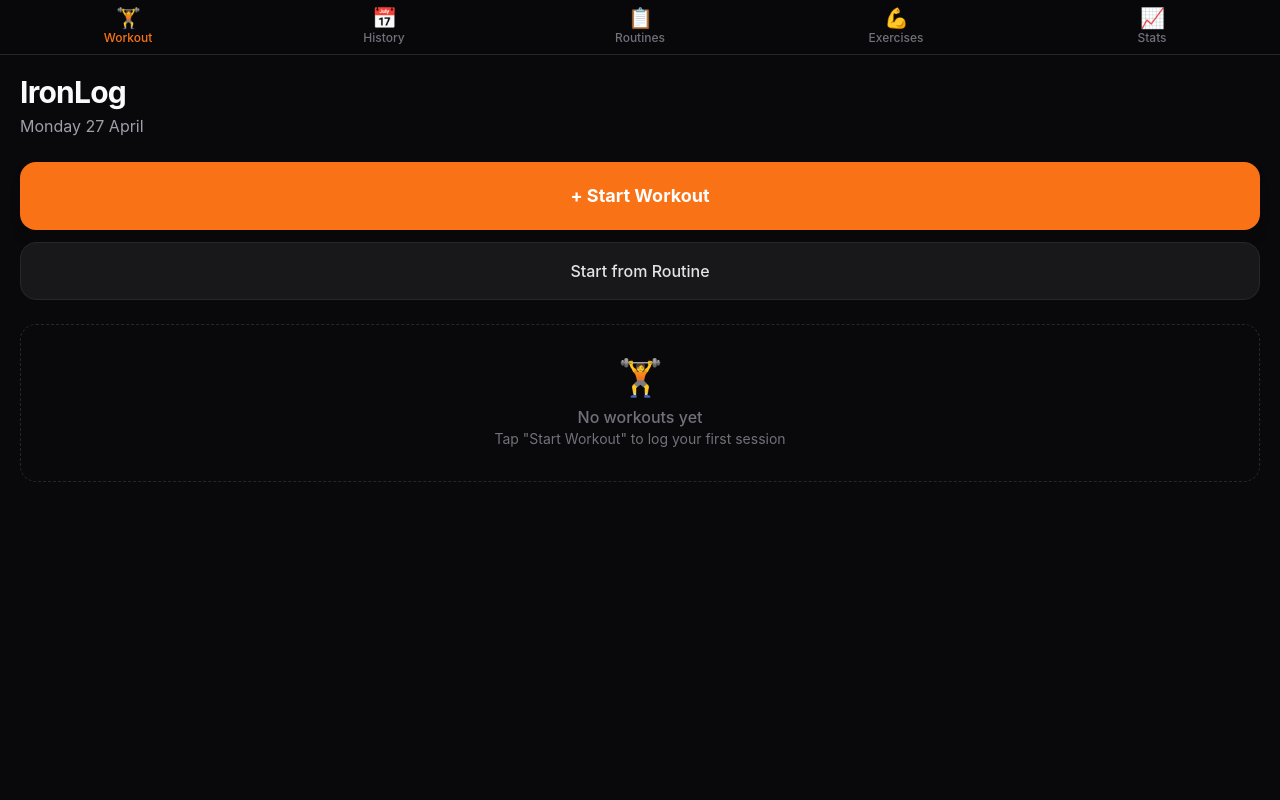
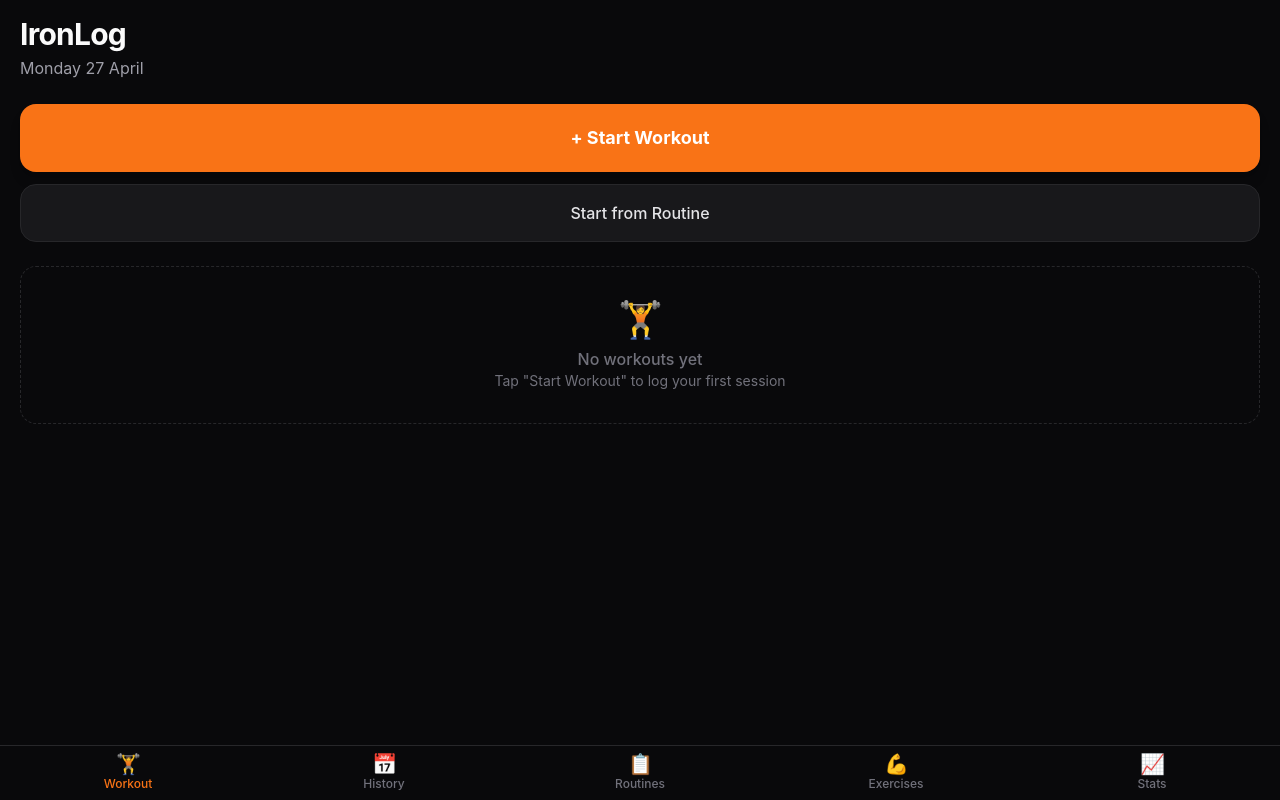
Before and after one commit to DirtyDario/IronLog, a SvelteKit app: page / in a window 1280 px wide. Built offline with nearby package versions, Linux system fonts and the light colour scheme.

Commit message:
fix: tab bar back to bottom — normal flow content with padding-bottom, fixed tab bar with safe-area

```diff
--- a/src/routes/+layout.svelte
+++ b/src/routes/+layout.svelte
@@ -24,16 +24,19 @@
 	}
 </script>
 
-<!-- Tab bar — fixed to TOP -->
+<main id="app-content">
+	{@render children()}
+</main>
+
 <nav id="tab-bar">
 	<div class="flex">
 		{#each tabs as tab}
 			<a
 				href={tab.href}
-				class="flex flex-1 flex-col items-center gap-0.5 px-1 py-2 text-xs transition-colors
+				class="flex flex-1 flex-col items-center gap-0.5 px-1 py-2 text-xs
 					{isActive(tab.href, $page.url.pathname)
 					? 'text-orange-500'
-					: 'text-zinc-500 active:text-zinc-300'}"
+					: 'text-zinc-500'}"
 			>
 				<span class="text-xl leading-none">{tab.icon}</span>
 				<span class="font-medium">{tab.label}</span>
@@ -41,8 +44,3 @@
 		{/each}
 	</div>
 </nav>
-
-<!-- Scrollable content area -->
-<main id="app-content">
-	{@render children()}
-</main>
--- a/src/routes/layout.css
+++ b/src/routes/layout.css
@@ -4,57 +4,41 @@
 	--color-orange-500: #f97316;
 }
 
-/* ── Core reset ─────────────────────────────────────────────── */
-html {
-	height: 100%;
-	overflow: hidden;
-}
-
-body {
-	height: 100%;
-	overflow: hidden;
-	overscroll-behavior: none;
+html, body {
+	margin: 0;
+	padding: 0;
+	background: #09090b;
 	-webkit-text-size-adjust: 100%;
 	text-size-adjust: 100%;
-	background: #09090b;
+	overscroll-behavior: none;
 }
 
 * {
 	-webkit-tap-highlight-color: transparent;
 }
 
-/* ── Tab bar — fixed to TOP ───────────────────────────────────── */
+/* Tab bar — fixed to bottom, above home indicator */
 #tab-bar {
 	position: fixed;
-	top: 0;
+	bottom: 0;
 	left: 0;
 	right: 0;
-	z-index: 50;
-	padding-top: env(safe-area-inset-top, 0px);
-	background: rgba(9, 9, 11, 0.97);
-	border-bottom: 1px solid #27272a;
-	-webkit-transform: translateZ(0);
-	transform: translateZ(0);
+	z-index: 100;
+	background: #09090b;
+	border-top: 1px solid #27272a;
+	/* Push content above the iPhone home indicator */
+	padding-bottom: env(safe-area-inset-bottom, 16px);
 }
 
-/* ── Scrollable content — padded so nothing hides behind top tab bar ─ */
+/* Content — normal flow, padded so it doesn't hide behind tab bar */
+/* 58px tab bar height + up to 34px home indicator = 92px safe padding */
 #app-content {
-	position: fixed;
-	/* 58px tab icons + safe area top */
-	top: calc(58px + env(safe-area-inset-top, 0px));
-	left: 0;
-	right: 0;
-	bottom: 0;
-	overflow-y: auto;
-	overflow-x: hidden;
-	-webkit-overflow-scrolling: touch;
-	overscroll-behavior-y: contain;
+	padding-bottom: calc(58px + env(safe-area-inset-bottom, 16px));
+	min-height: 100dvh;
 }
 
-/* ── Scrollbar hide ──────────────────────────────────────────── */
 ::-webkit-scrollbar { display: none; }
 
-/* ── Number input — hide spinners ───────────────────────────── */
 input[type='number']::-webkit-inner-spin-button,
 input[type='number']::-webkit-outer-spin-button {
 	-webkit-appearance: none;
```
